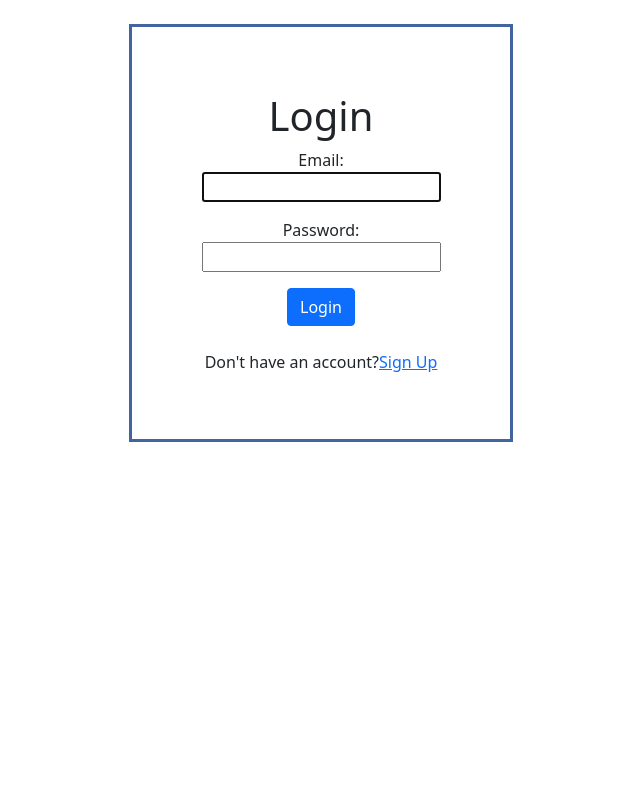
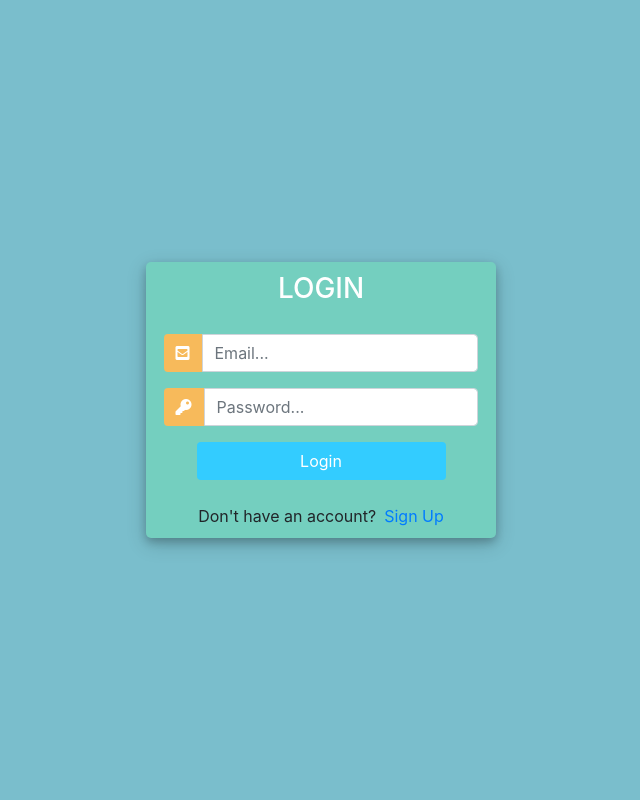
Before and after one commit to HebaMostafa123/Crowd-Funding, a Django app: page /login/ in a window 1280 px wide. Shown: the whole page, without its empty margins (319-959 px from the left). Run offline with Django 3.2, Linux system fonts and the light colour scheme; some libraries are stand-ins or nearby versions.

Commit message:
Finish Login with styling

```diff
--- a/Project/urls.py
+++ b/Project/urls.py
@@ -1,14 +1,13 @@
+from django.conf.urls import url
 from django.contrib import admin
-from django.conf.urls import url
-from django.urls import path
-from django.urls import path,include
-from .views import crowd_project
+from django.urls import include, path
 from User.views import authentcation
 
+from .views import crowd_project
+
 urlpatterns = [
-    # path('', include('Project.urls')),
-    path('home',crowd_project.index),
-    path('project/list',crowd_project.project_list),
-    path('project/form',crowd_project.project_form),
-    path('home', authentcation.logoutUser,name='logout'),
+    path('home', crowd_project.index),
+    path('project/list', crowd_project.project_list, name='projectlist'),
+    path('project/form', crowd_project.project_form),
+    path('login', authentcation.logoutUser, name='logout'),
 ]
--- a/User/templates/registration/login.html
+++ b/User/templates/registration/login.html
@@ -1,21 +1,114 @@
-{% extends "registration/base.html" %}
-{% block title %} Login {% endblock %}
-{% load crispy_forms_tags %}
+<!DOCTYPE html>
+<html>
 
-{% block content %}
+<head>
+	<title>Login</title>
+	<link rel="stylesheet" href="https://stackpath.bootstrapcdn.com/bootstrap/4.1.3/css/bootstrap.min.css" integrity="sha384-MCw98/SFnGE8fJT3GXwEOngsV7Zt27NXFoaoApmYm81iuXoPkFOJwJ8ERdknLPMO" crossorigin="anonymous">
+	<script src="https://ajax.googleapis.com/ajax/libs/jquery/3.3.1/jquery.min.js"></script>
+	<link rel="stylesheet" href="https://use.fontawesome.com/releases/v5.6.1/css/all.css" integrity="sha384-gfdkjb5BdAXd+lj+gudLWI+BXq4IuLW5IT+brZEZsLFm++aCMlF1V92rMkPaX4PP" crossorigin="anonymous">
 
 
+	<style>
+		body,
+		html {
+			margin: 0;
+			padding: 0;
+			height: 100%;
+			background: #7abecc !important;
+		}
+		.user_card {
+			width: 350px;
+			margin-top: auto;
+			margin-bottom: auto;
+			background: #74cfbf;
+			position: relative;
+			display: flex;
+			justify-content: center;
+			flex-direction: column;
+			padding: 10px;
+			box-shadow: 0 4px 8px 0 rgba(0, 0, 0, 0.2), 0 6px 20px 0 rgba(0, 0, 0, 0.19);
+			-webkit-box-shadow: 0 4px 8px 0 rgba(0, 0, 0, 0.2), 0 6px 20px 0 rgba(0, 0, 0, 0.19);
+			-moz-box-shadow: 0 4px 8px 0 rgba(0, 0, 0, 0.2), 0 6px 20px 0 rgba(0, 0, 0, 0.19);
+			border-radius: 5px;
 
-<br>
+		}
 
-<div class="container " style="text-align: center;margin: auto; width: 30%;border: 3px solid rgb(66, 100, 161); padding: 65px;">
-    <h1>Login</h1>
-    <form method="POST">
+		.form_container {
+			margin-top: 20px;
+		}
+
+		#form-title{
+			color: #fff;
+
+		}
+
+		.login_btn {
+			width: 100%;
+			background: #33ccff !important;
+			color: white !important;
+		}
+		.login_btn:focus {
+			box-shadow: none !important;
+			outline: 0px !important;
+		}
+		.login_container {
+			padding: 0 2rem;
+		}
+		.input-group-text {
+			background: #f7ba5b !important;
+			color: white !important;
+			border: 0 !important;
+			border-radius: 0.25rem 0 0 0.25rem !important;
+		}
+		.input_user,
+		.input_pass:focus {
+			box-shadow: none !important;
+			outline: 0px !important;
+		}
+
+		#messages{
+			background-color: grey;
+			color: #fff;
+			padding: 10px;
+			margin-top: 10px;
+		}
+	</style>
+
+</head>
+<body>
+	<div class="container h-100">
+		<div class="d-flex justify-content-center h-100">
+			<div class="user_card">
+				<div class="d-flex justify-content-center">
+
+
+					<h3 id="form-title">LOGIN</h3>
+				</div>
+				<div class="d-flex justify-content-center form_container">
+					<form method="POST" action="">
 						{% csrf_token %}
-        {{ form.as_p }}
-        <button class="btn btn-primary ">Login</button>
+						<div class="input-group mb-3">
+							<div class="input-group-append">
+								<span class="input-group-text"><i class="fas fa-envelope-square"></i></span>
+							</div>
 
+							<input type="email" name="email" placeholder="Email..." class="form-control">
+						</div>
+
+						<div class="input-group mb-2">
+							<div class="input-group-append">
+								<span class="input-group-text"><i class="fas fa-key"></i></span>
+							</div>
+
+								<input type="password" name="password" placeholder="Password..." class="form-control" >
+						</div>
+
+							<div class="d-flex justify-content-center mt-3 login_container">
+				 				<input class="btn login_btn" type="submit" value="Login">
+				   			</div>
 					</form>
+
+				</div>
 
 				{% for message in messages %}
 					<p id="messages">{{message}}</p>
@@ -28,5 +121,8 @@
 
 				</div>
 			</div>
+		</div>
+	</div>
+</body>
 
-{% endblock %}
+</html>
--- a/User/urls.py
+++ b/User/urls.py
@@ -1,11 +1,10 @@
+from django.conf.urls import url
 from django.contrib import admin
-from django.conf.urls import url
-from django.urls import path
-from django.urls import path,include
+from django.urls import include, path
+
 from .views import authentcation
 
 urlpatterns = [
-    path('user/register', authentcation.UserRegisterView,name='register'),
-
-
+    path('register/', authentcation.UserRegisterView, name='register'),
+    path('login/', authentcation.loginPage, name="login"),
 ]
--- a/User/views/authentcation.py
+++ b/User/views/authentcation.py
@@ -31,19 +31,19 @@ def UserRegisterView(request):
 def loginPage(request):
 
     if request.method == 'POST':
-        username = request.POST.get('username')
+        email = request.POST.get('email')
         password = request.POST.get('password')
 
-        user = authenticate(request, username=username, password=password)
+        user = authenticate(request, email=email, password=password)
 
         if user is not None:
             login(request, user)
-            return redirect('home')
+            return redirect('projectlist')
         else:
-            messages.info(request, 'Username OR password is incorrect')
+            messages.info(request, 'Email OR password is incorrect')
 
     context = {}
-    return render(request, 'accounts/login.html', context)
+    return render(request, 'registration/login.html', context)
 
 
 def logoutUser(request):
--- a/crowdFunding/urls.py
+++ b/crowdFunding/urls.py
@@ -21,8 +21,7 @@ from django.urls import include, path
 urlpatterns = [
     path('admin/', admin.site.urls),
     path('', include('Project.urls')),
-    path('',include('django.contrib.auth.urls')),
     path('', include('User.urls')),
 ]
 
-urlpatterns += static(settings.MEDIA_URL,document_root=settings.MEDIA_ROOT)
+urlpatterns += static(settings.MEDIA_URL, document_root=settings.MEDIA_ROOT)
```
Also changed, not shown: media/images/download_ymapYud.jpg (added). Lines whose indentation alone changed are shown as unchanged.
